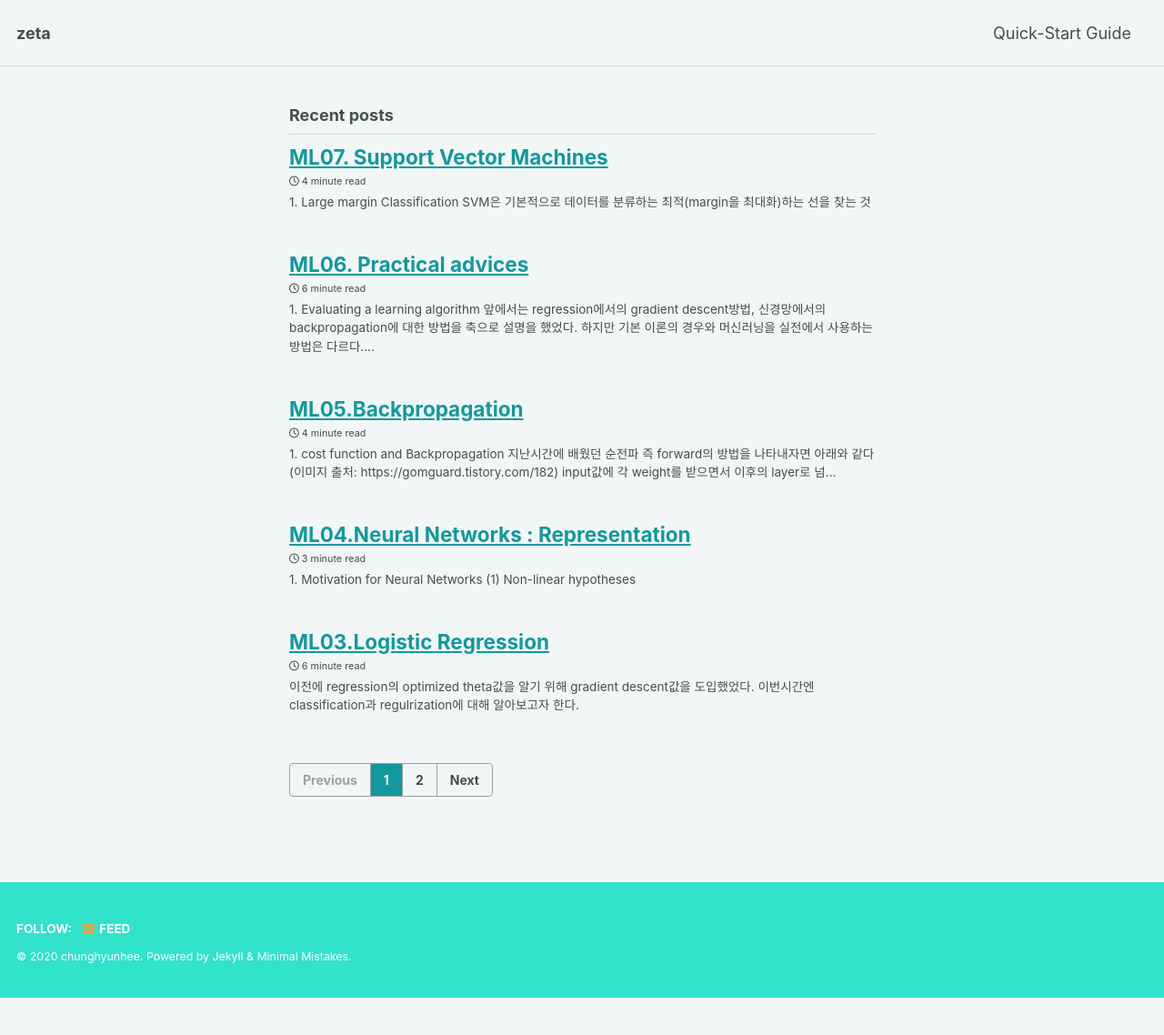
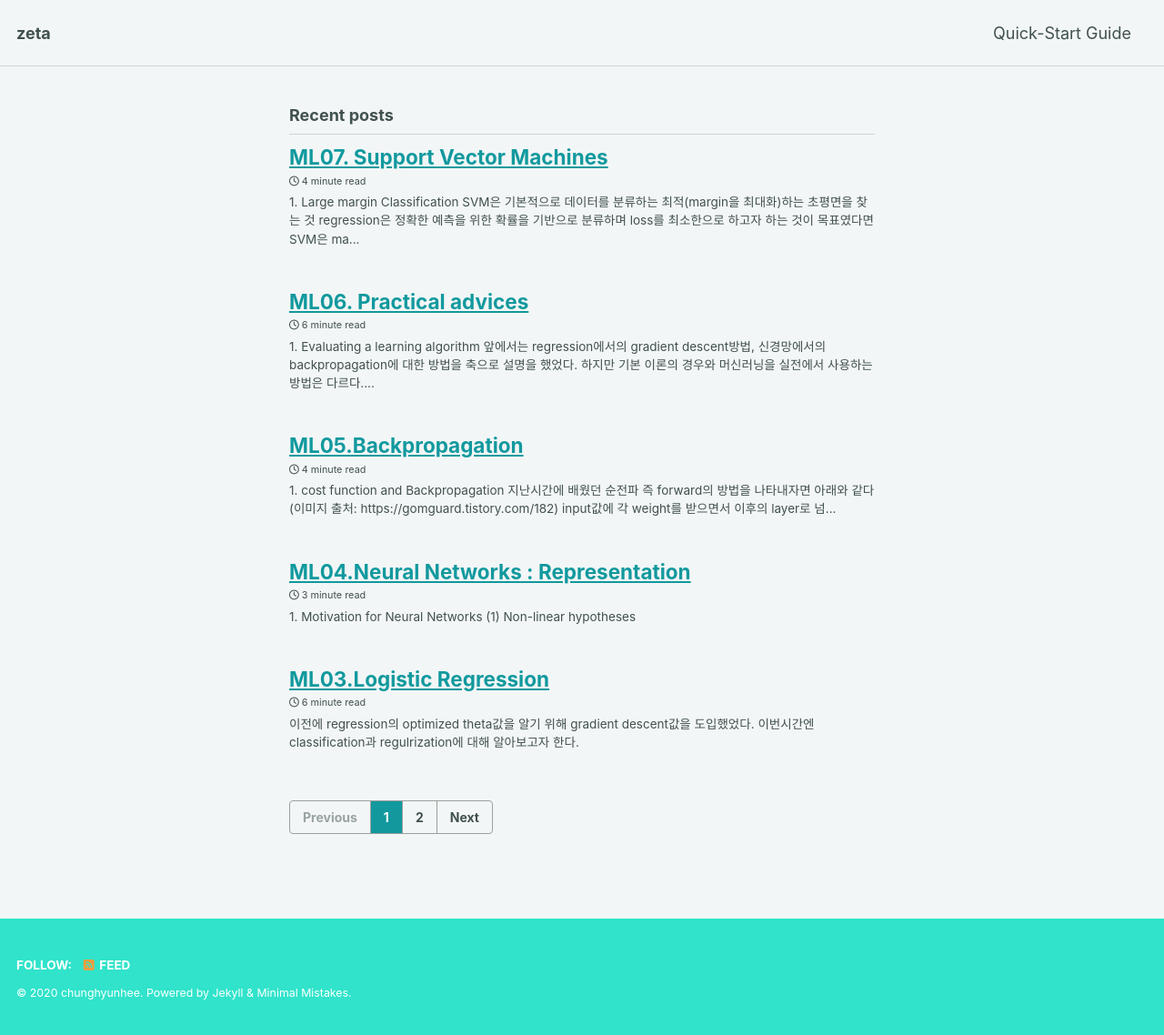
Before and after one commit to chunghyunhee/chunghyunhee.github.io, a Jekyll site: the page built from index.html, in a window 1280 px wide. Shown: the whole page at 91% size. Built offline with Jekyll 4.4.1, drawn with Linux system fonts in a browser that asks for light colours; cached includes are drawn as plain includes; nearby versions of some CDN libraries; the list of posts is cut into pages by our own code; before the commit the page ends 1097 px from its top, so only the background shows below that.

Commit message:
ml07 commit

```diff
--- a/_posts/2020-02-25-ML07.md
+++ b/_posts/2020-02-25-ML07.md
@@ -4,7 +4,11 @@ toc : True
 ---
 
 ## 1. Large margin Classification
-- SVM은 기본적으로 데이터를 분류하는 최적(margin을 최대화)하는 선을 찾는 것
+- SVM은 기본적으로 **데이터를 분류하는 최적(margin을 최대화)하는 초평면**을 찾는 것
+- regression은 정확한 예측을 위한 확률을 기반으로 분류하며 loss를 최소한으로 하고자 하는 것이 목표였다면 SVM은 margin을 최대화 하는 decision boundary를 제공하고자 하는 것이다.
+- decision boundary : 가중치 벡터(=$\theta$, W)에 직교하면서 margin이 최대가 되는 초평면을 찾는 것이 최적
+- margin이 커지면 학습 데이터에 최적화되지 않고 실제 데이터의 분류 정확도가 향상된다고 본다.
+- 그렇다면 모델을 최적화하는 방법은?(=decison boundary구하는 방법?)
 ![image](https://user-images.githubusercontent.com/49298791/75220008-c609a380-57e1-11ea-8257-351ce86f47a6.png)
 
 ### 1.1 optimization objective
```
